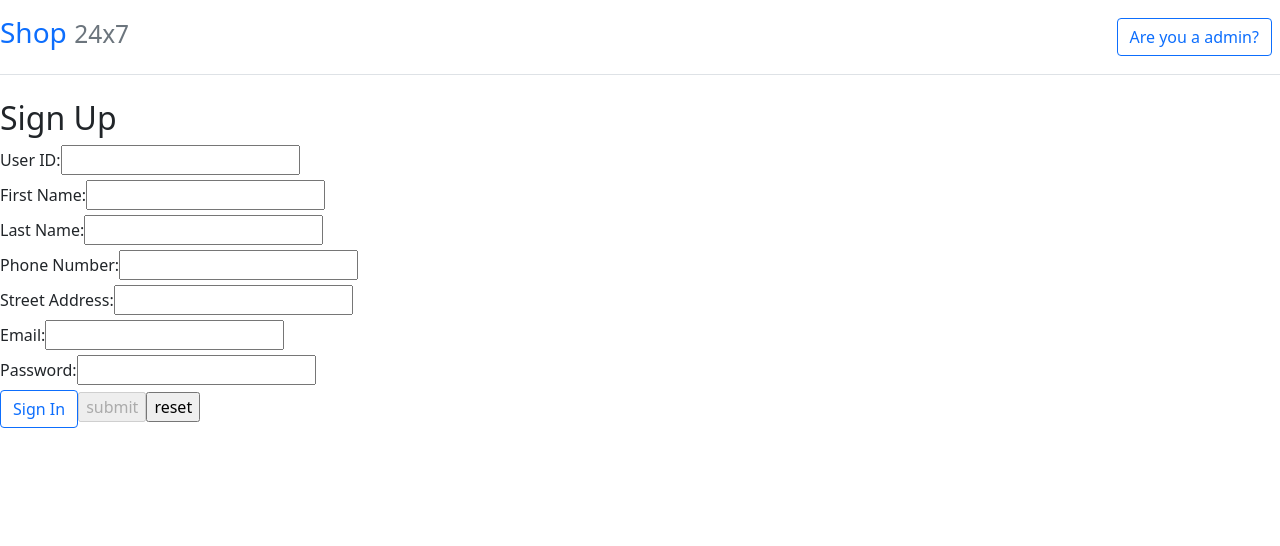
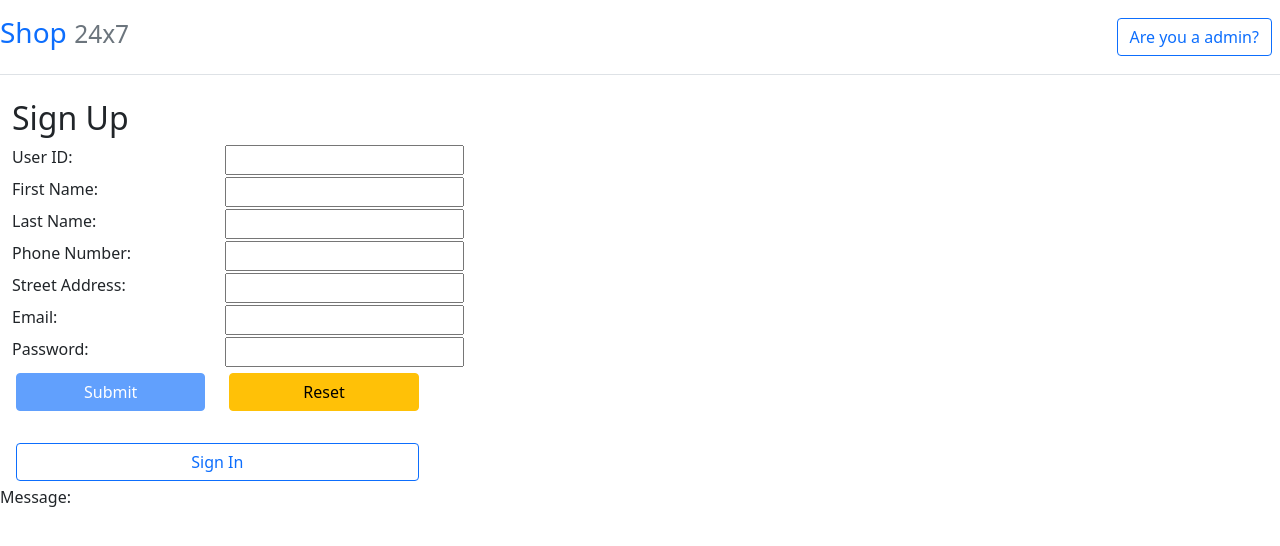
Before and after one commit to GroupInfo11/Capstone-Project, an Angular app in the folder Grocery-Store/Front-end/: page /UserSignUp in a window 1280 px wide. Shown: the top 546 px of the page. Built offline with nearby package versions, Linux system fonts and the light colour scheme.

Commit message:
added bootstrap styling

```diff
--- a/Grocery-Store/Front-end/src/app/add-emp/add-emp.component.html
+++ b/Grocery-Store/Front-end/src/app/add-emp/add-emp.component.html
@@ -1,19 +1,60 @@
 <div class="container">
+    <form [formGroup]="addRef" (ngSubmit)="addEmp()" class="form-group">
+        <div class="container-fluid">
+            <div class = "row">
+                <div class = "col-3">
                     <h2>Add Employee</h2>
-    <form [formGroup]="addRef" (ngSubmit)="addEmp()" class="form-group">
-        <h2>Sign Up</h2>
+                </div>
+            </div>
+            <div class = "row">
+                <div class = "col-2">
                     <label>Employee ID: </label>
+                </div>
+                <div class = "col-2">
                     <input type="text" formControlName="user"/><br/>
+                </div>
+            </div>
+            <div class = "row">
+                <div class = "col-2">
                     <label>First Name: </label>
+                </div>
+                <div class = "col-2">
                     <input type="text" formControlName="fName"/><br/>
+                </div>
+            </div>
+            <div class = "row">
+                <div class = "col-2">
                     <label>Last Name: </label>
+                </div>
+                <div class = "col-2">
                     <input type="text" formControlName="lName"/><br/>
+                </div>
+            </div>
+            <div class = "row">
+                <div class = "col-2">
                     <label>Password: </label>
+                </div>
+                <div class = "col-2">
                     <input type="password" formControlName="pass"/><br/>
+                </div>
+            </div>
+            <div class = "row">
+                <div class = "col-2">
                     <label>Email: </label>
+                </div>
+                <div class = "col-2">
                     <input type="email" formControlName="email"/><br/>
-        <input type="submit" value="submit" [disabled]="!addRef.valid"/>
-        <input type="reset" value="reset"/>
+                </div>
+            </div>
+            <div class = "row">
+                <div class = "col-2">
+                    <input type="submit" value="Submit" class="m-1 btn btn-primary container-fluid" [disabled]="!addRef.valid"/>
+                </div>
+                <div class = "col-2">
+                    <input type="reset" class="m-1 btn btn-warning container-fluid" value="Reset"/>
+                </div>
+            </div>
+        </div>
     </form>
     Message: {{msg}}
 </div>
--- a/Grocery-Store/Front-end/src/app/delete-emp/delete-emp.component.html
+++ b/Grocery-Store/Front-end/src/app/delete-emp/delete-emp.component.html
@@ -1,8 +1,26 @@
 <form [formGroup]="deleteRef" (ngSubmit)="deleteEmployee()">
-    <h2>Delete Employee</h2>
-    <label>Employee ID: </label>
-    <input type="text" formControlName="id"/><br/>
-    <input type="submit" value="submit" [disabled]="!deleteRef.valid"/>
-    <input type="reset" value="reset"/>
+    <div class="container-fluid">
+        <div class = "row">
+            <div class = "col-3">
+                <h2>Delete Employee</h2>
+            </div>
+        </div>
+        <div class = "row">
+            <div class = "col-2">
+                <label>Employee ID: </label>
+            </div>
+            <div class = "col-2">
+                <input type="text" formControlName="id"/><br/>
+            </div>
+        </div>
+        <div class = "row">
+            <div class = "col-2">
+                <input type="submit" value="Submit" class="m-1 btn btn-primary container-fluid" [disabled]="!deleteRef.valid"/>
+            </div>
+            <div class = "col-2">
+                <input type="reset" class="m-1 btn btn-warning container-fluid" value="Reset"/>
+            </div>
+        </div>
+    </div>
 </form>
 Message: {{msg}}
--- a/Grocery-Store/Front-end/src/app/generate-reports/generate-reports.component.html
+++ b/Grocery-Store/Front-end/src/app/generate-reports/generate-reports.component.html
@@ -1,6 +1,3 @@
-<p>generate-reports works!</p>
-<!-- use ngfor to cycle through proper data
-     use ngIf to only display the selected set-->
 <div *ngIf="customer">
      <table border="1">
           <tr>
--- a/Grocery-Store/Front-end/src/app/generate-reports/generate-reports.component.ts
+++ b/Grocery-Store/Front-end/src/app/generate-reports/generate-reports.component.ts
@@ -20,6 +20,7 @@ export class GenerateReportsComponent implements OnInit {
   //Need daily, weekly, monthly reports
   //Specific customer and product reports
   getAllUsers(){
-    this.users = this.userSer.getUserDetails()
+
+    this.users = this.userSer.getUserDetails();
   }
 }
--- a/Grocery-Store/Front-end/src/app/user-panel/user-panel.component.html
+++ b/Grocery-Store/Front-end/src/app/user-panel/user-panel.component.html
@@ -1,3 +1,4 @@
+<h2>Welcome to the User Panel</h2>
 <div class="btn-group" role="group">
     <input type="button" value="Sign Up" class="btn btn-primary" (click)="goToUserSignUp()">
     <input type="button" value="Sign In" class="btn btn-outline-primary" (click)="goToUserSignIn()">
--- a/Grocery-Store/Front-end/src/app/user-signin/user-signin.component.html
+++ b/Grocery-Store/Front-end/src/app/user-signin/user-signin.component.html
@@ -1,13 +1,40 @@
 <form [formGroup]="signInRef" (ngSubmit)="signIn()">
+    <div class="container-fluid">
+        <div class = "row">
+            <div class = "col-3">
                 <h2>Sign In</h2>
+            </div>
+        </div>
+        <div class = "row">
+            <div class = "col-2">
                 <label>User ID: </label>
+            </div>
+            <div class = "col-2">
                 <input type="text" formControlName="id"/><br/>
+            </div>
+        </div>
+        <div class = "row">
+            <div class = "col-2">
                 <label>Password: </label>
+            </div>
+            <div class = "col-2">
                 <input type="password" formControlName="password"/><br/>
-    <div class="btn-group" role="group">
+            </div>
+        </div>
+        <div class = "row">
+            <div class = "col-2">
+                <input type="submit" value="Submit" class="m-1 btn btn-primary container-fluid" [disabled]="!signInRef.valid"/>
+            </div>
+            <div class = "col-2">
+                <input type="reset" class="m-1 btn btn-warning container-fluid" value="Reset"/>
+            </div>
+        </div>
+        <br>
+        <div class="row">
+            <div class = "col-4">
                 <input type="button" value="Sign Up" class="btn btn-outline-primary" (click)="goToUserSignUp()">
             </div>
+        </div>
+    </div>
+</form>
 Message: {{msg}}
-    <input type="submit" value="submit" [disabled]="!signInRef.valid"/>
-    <input type="reset" value="reset"/>
-</form>
--- a/Grocery-Store/Front-end/src/app/user-signup/user-signup.component.html
+++ b/Grocery-Store/Front-end/src/app/user-signup/user-signup.component.html
@@ -1,22 +1,80 @@
 <form [formGroup]="signupRef" (ngSubmit)="signUp()">
+    <div class="container-fluid">
+        <div class = "row">
+            <div class = "col-3">
                 <h2>Sign Up</h2>
+            </div>
+        </div>
+        <div class = "row">
+            <div class = "col-2">
                 <label>User ID: </label>
+            </div>
+            <div class = "col-2">
                 <input type="text" formControlName="id"/><br/>
+            </div>
+        </div>
+        <div class = "row">
+            <div class = "col-2">
                 <label>First Name: </label>
+            </div>
+            <div class = "col-2">
                 <input type="text" formControlName="fName"/><br/>
+            </div>
+        </div>
+        <div class = "row">
+            <div class = "col-2">
                 <label>Last Name: </label>
+            </div>
+            <div class = "col-2">
                 <input type="text" formControlName="lName"/><br/>
+            </div>
+        </div>
+        <div class = "row">
+            <div class = "col-2">
                 <label>Phone Number: </label>
+            </div>
+            <div class = "col-2">
                 <input type="text" formControlName="phone"/><br/>
+            </div>
+        </div>
+        <div class = "row">
+            <div class = "col-2">
                 <label>Street Address: </label>
+            </div>
+            <div class = "col-2">
                 <input type="text" formControlName="address"/><br/>
+            </div>
+        </div>
+        <div class = "row">
+            <div class = "col-2">
                 <label>Email: </label>
+            </div>
+            <div class = "col-2">
                 <input type="email" formControlName="email"/><br/>
+            </div>
+        </div>
+        <div class = "row">
+            <div class = "col-2">
                 <label>Password: </label>
+            </div>
+            <div class = "col-2">
                 <input type="password" formControlName="password"/><br/>
-    <div class="btn-group" role="group">
-        <input type="button" value="Sign In" class="btn btn-outline-primary" (click)="goToUserSignIn()">
             </div>
-    <input type="submit" value="submit" [disabled]="!signupRef.valid"/>
-    <input type="reset" value="reset"/>
+        </div>
+        <div class = "row">
+            <div class = "col-2">
+                <input type="submit" value="Submit" class="m-1 btn btn-primary container-fluid" [disabled]="!signupRef.valid"/>
+            </div>
+            <div class = "col-2">
+                <input type="reset" class="m-1 btn btn-warning container-fluid" value="Reset"/>
+            </div>
+        </div>
+        <br>
+        <div class="row">
+            <div class = "col-4">
+                <input type="button" value="Sign In" class="m-1 btn btn-outline-primary container-fluid" (click)="goToUserSignIn()">
+            </div>
+        </div>
+    </div>
 </form>
+Message: {{msg}}
```
Also changed, not shown: 1 other file (tests, documents, lock files or other folders). Lines whose indentation alone changed are shown as unchanged.
